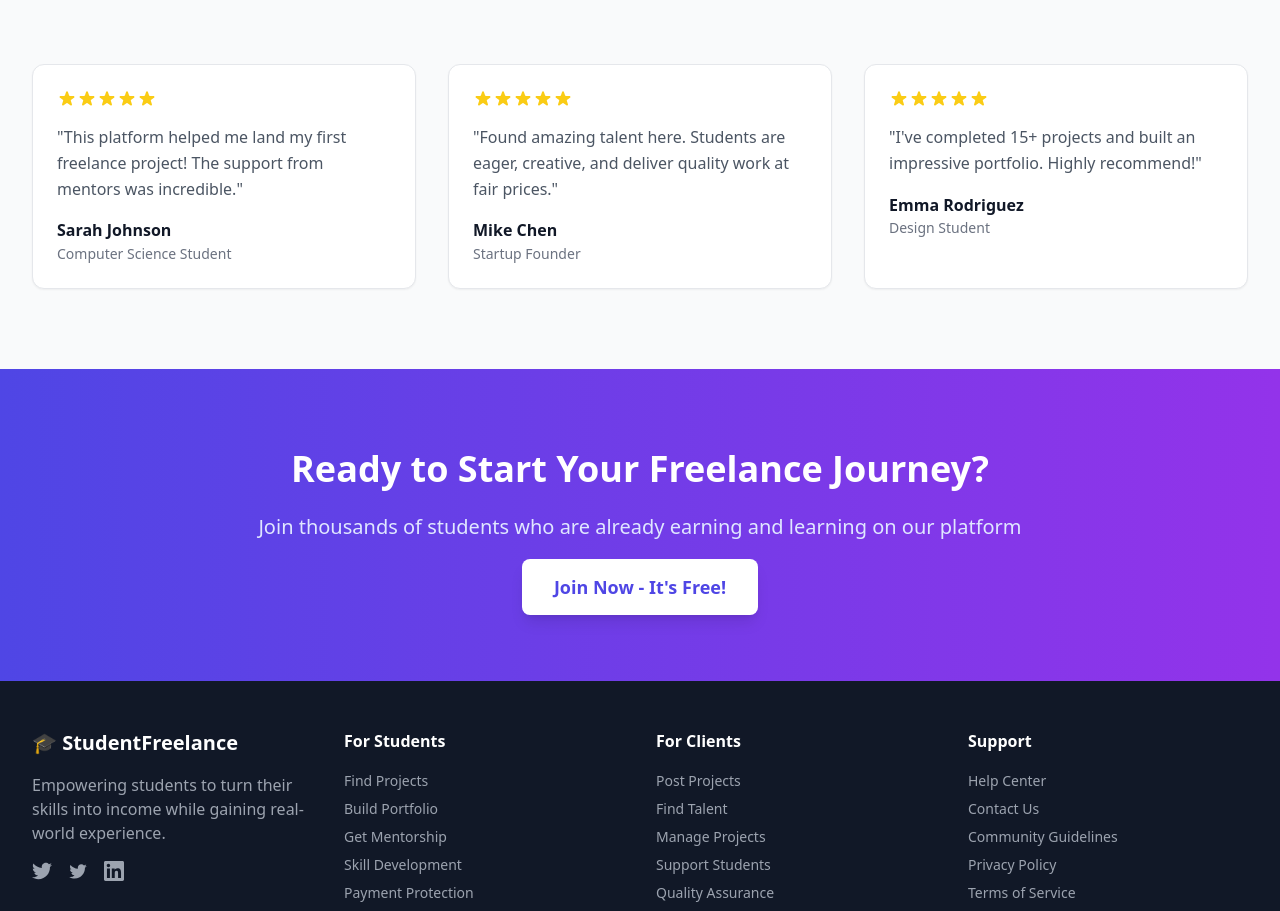
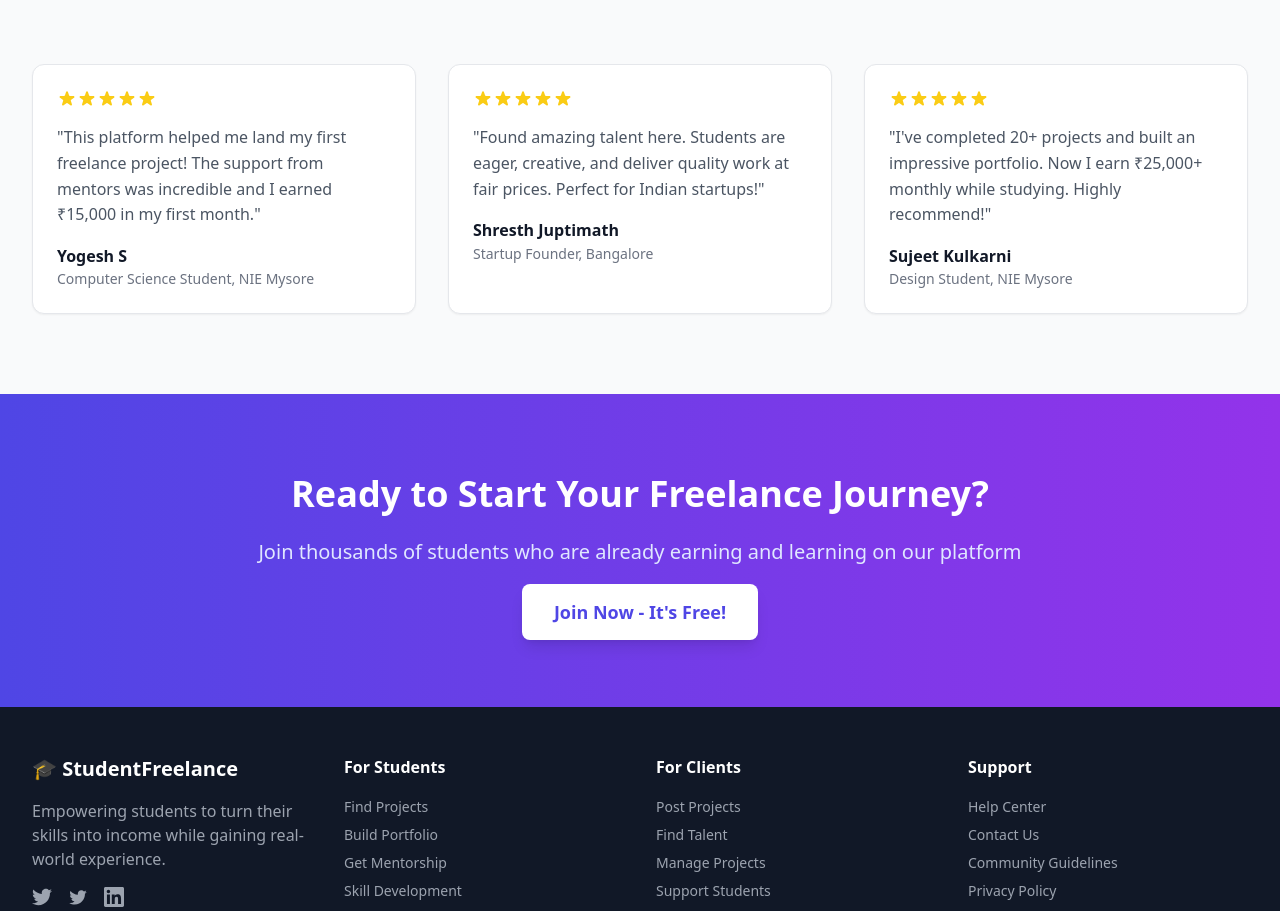
Before and after one commit to ShreeharshaNL/student-freelance-platform, a React (Vite) app in the folder frontend/: page / in a window 1280 px wide. Shown: the part 2191-3102 px from the top of the page. Built offline with nearby package versions, Linux system fonts and the light colour scheme.

Commit message:
changed the names in home page reviews

```diff
--- a/frontend/src/components/Home.jsx
+++ b/frontend/src/components/Home.jsx
@@ -39,21 +39,21 @@ const Home = () => {
 
   const testimonials = [
     {
-      name: "Sarah Johnson",
-      role: "Computer Science Student",
-      content: "This platform helped me land my first freelance project! The support from mentors was incredible.",
+      name: "Yogesh S",
+      role: "Computer Science Student, NIE Mysore",
+      content: "This platform helped me land my first freelance project! The support from mentors was incredible and I earned ₹15,000 in my first month.",
       rating: 5
     },
     {
-      name: "Mike Chen",
-      role: "Startup Founder",
-      content: "Found amazing talent here. Students are eager, creative, and deliver quality work at fair prices.",
+      name: "Shresth Juptimath",
+      role: "Startup Founder, Bangalore",
+      content: "Found amazing talent here. Students are eager, creative, and deliver quality work at fair prices. Perfect for Indian startups!",
       rating: 5
     },
     {
-      name: "Emma Rodriguez",
-      role: "Design Student",
-      content: "I've completed 15+ projects and built an impressive portfolio. Highly recommend!",
+      name: "Sujeet Kulkarni",
+      role: "Design Student, NIE Mysore",
+      content: "I've completed 20+ projects and built an impressive portfolio. Now I earn ₹25,000+ monthly while studying. Highly recommend!",
       rating: 5
     }
   ];
--- a/frontend/src/index.css
+++ b/frontend/src/index.css
@@ -36,7 +36,7 @@ html {
 
 /* Focus styles for better accessibility */
 *:focus {
-  outline: 2px solid #4f46e5;
+  outline: 2px solid #000000;
   outline-offset: 2px;
 }
 
--- a/frontend/src/pages/Messages.jsx
+++ b/frontend/src/pages/Messages.jsx
@@ -19,7 +19,7 @@ const Messages = ({ userType = "student" }) => {
     },
     {
       id: 2,
-      name: userType === "student" ? "Small Business Owner" : "Rahul Kumar",
+      name: userType === "student" ? "Priya Nair - Digital Solutions" : "Rahul Kumar",
       avatar: userType === "student" ? "SB" : "RK",
       lastMessage: "Can you share some examples of your previous work?",
       time: "1 hour ago",
--- a/frontend/src/pages/StudentDashboard.jsx
+++ b/frontend/src/pages/StudentDashboard.jsx
@@ -45,7 +45,7 @@ const StudentDashboard = () => {
     {
       id: 1,
       title: "Simple Portfolio Website",
-      client: "Small Business Owner",
+      client: "Priya Nair - Digital Solutions",
       budget: "4,500",
       status: "in_progress",
       deadline: "Dec 15, 2024",
@@ -56,7 +56,7 @@ const StudentDashboard = () => {
     {
       id: 2,
       title: "Logo Design for Local Cafe",
-      client: "Chai Corner",
+      client: "Rajesh Kumar - Chai Corner",
       budget: "2,000",
       status: "completed",
       deadline: "Nov 30, 2024",
@@ -67,7 +67,7 @@ const StudentDashboard = () => {
     {
       id: 3,
       title: "Social Media Graphics",
-      client: "Local Restaurant",
+      client: "Amit Sharma - Spice Garden",
       budget: "1,800",
       status: "in_progress",
       deadline: "Dec 10, 2024",
@@ -79,9 +79,9 @@ const StudentDashboard = () => {
 
   const recentActivities = [
     { type: "application", message: "Applied to 'WordPress website needed'", time: "2 hours ago", icon: "📝" },
-    { type: "message", message: "New message from Small Business Owner", time: "4 hours ago", icon: "💬" },
+    { type: "message", message: "New message from Priya Nair", time: "4 hours ago", icon: "💬" },
     { type: "payment", message: "Payment received: ₹2,000", time: "1 day ago", icon: "💰" },
-    { type: "review", message: "New review from Chai Corner (5⭐)", time: "2 days ago", icon: "⭐" },
+    { type: "review", message: "New review from Rajesh Kumar (5⭐)", time: "2 days ago", icon: "⭐" },
     { type: "project", message: "Project 'Logo Design' completed", time: "3 days ago", icon: "✅" }
   ];
 
--- a/frontend/src/pages/StudentEarnings.jsx
+++ b/frontend/src/pages/StudentEarnings.jsx
@@ -19,7 +19,7 @@ const StudentEarnings = () => {
       id: 1,
       type: "payment_received",
       project: "Logo Design for Chai Corner",
-      client: "Chai Corner",
+      client: "Rajesh Kumar - Chai Corner",
       amount: "₹2,000",
       status: "completed",
       date: "2024-11-25",
@@ -29,7 +29,7 @@ const StudentEarnings = () => {
       id: 2,
       type: "payment_pending",
       project: "Simple Portfolio Website",
-      client: "Small Business Owner",
+      client: "Priya Nair - Digital Solutions",
       amount: "₹4,200",
       status: "pending",
       date: "2024-11-24",
@@ -39,7 +39,7 @@ const StudentEarnings = () => {
       id: 3,
       type: "payment_received",
       project: "Instagram Post Designs",
-      client: "Fitness Trainer",
+      client: "Anita Gupta - Fitness Studio",
       amount: "₹2,000",
       status: "completed",
       date: "2024-11-20",
@@ -49,7 +49,7 @@ const StudentEarnings = () => {
       id: 4,
       type: "payment_received",
       project: "Social Media Graphics",
-      client: "Local Restaurant",
+      client: "Amit Sharma - Spice Garden",
       amount: "₹1,800",
       status: "completed",
       date: "2024-11-18",
@@ -59,7 +59,7 @@ const StudentEarnings = () => {
       id: 5,
       type: "payment_received",
       project: "WordPress Blog Setup",
-      client: "Food Blogger",
+      client: "Kavya Menon - Food Blog",
       amount: "₹3,800",
       status: "completed",
       date: "2024-11-15",
@@ -310,7 +310,7 @@ const StudentEarnings = () => {
               </div>
               <div>
                 <p className="font-medium text-gray-900">UPI</p>
-                <p className="text-sm text-gray-600">priya@paytm</p>
+                <p className="text-sm text-gray-600">shreeharsha@paytm</p>
               </div>
             </div>
             <button className="text-indigo-600 hover:text-indigo-700 text-sm">
--- a/frontend/src/pages/StudentProfile.jsx
+++ b/frontend/src/pages/StudentProfile.jsx
@@ -67,7 +67,7 @@ const StudentProfile = () => {
     reviews: [
       {
         id: 1,
-        clientName: "Chai Corner",
+        clientName: "Rajesh Kumar - Chai Corner",
         rating: 5,
         comment: "Excellent work! Shreeharsha delivered exactly what we wanted. The logo is perfect for our brand.",
         project: "Logo Design",
@@ -75,7 +75,7 @@ const StudentProfile = () => {
       },
       {
         id: 2,
-        clientName: "Small Business Owner",
+        clientName: "Priya Nair - Digital Solutions",
         rating: 4,
         comment: "Great communication and delivered on time. Very happy with the website.",
         project: "Portfolio Website",
```
